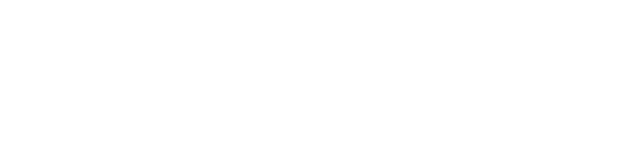
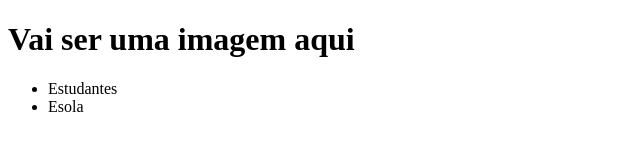
Before and after one commit to AndersonEID/Anderson, a plain HTML site: page index.html in a window 1280 px wide. Shown: the whole page, without its empty margins (0-640 px from the left). Drawn offline with Linux system fonts and the light colour scheme.

Commit message:
Add files via upload

```diff
--- a/index.html
+++ b/index.html
@@ -2,10 +2,18 @@
 <html lang="en">
 <head>
     <meta charset="UTF-8">
+    <meta http-equiv="X-UA-Compatible" content="IE=edge">
     <meta name="viewport" content="width=device-width, initial-scale=1.0">
     <title>Document</title>
+    <link rel=”stylesheet” href=”style.css”>
 </head>
 <body>
-
+    <header>
+    <h1>Vai ser uma imagem aqui</h1>
+    <ul>
+        <li>Estudantes</li>
+        <li>Esola</li>
+    </ul>
+    </Header>
 </body>
 </html>
--- a/styles.css
+++ b/styles.css
@@ -0,0 +1,4 @@
+header {
+    background-color: #383D58;
+    color:white;
+}
```
